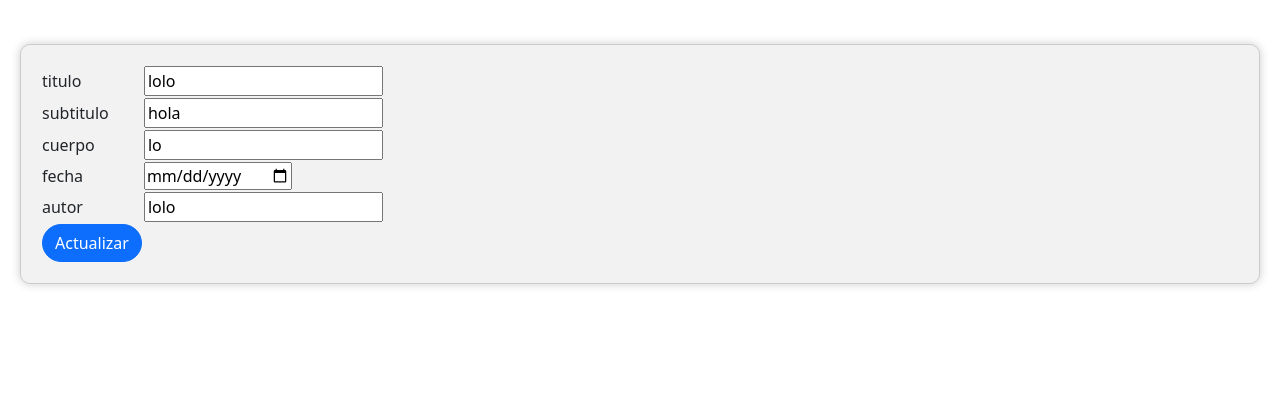
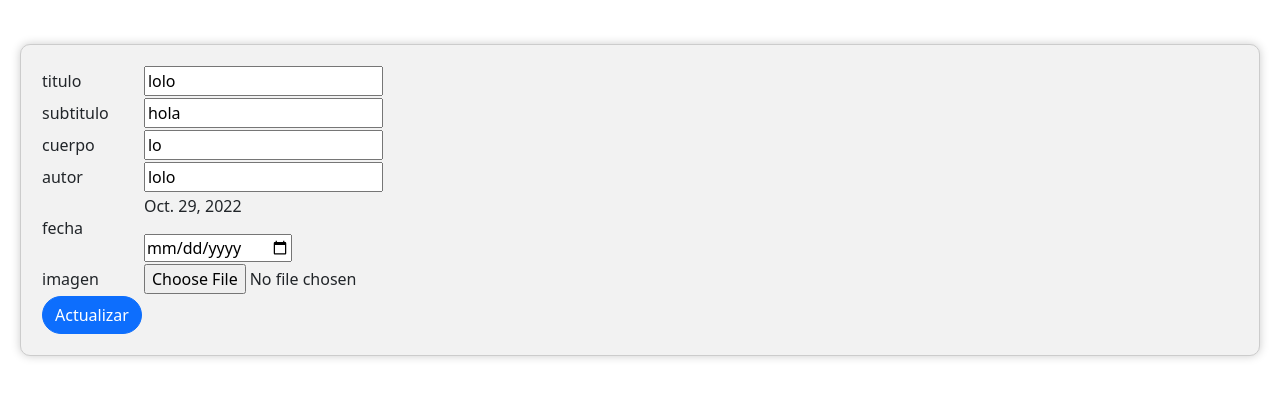
Before and after one commit to SabaM10/Blogproyectofinal, a Django app: page /AppProyectoFinal/update_blogs/16 in a window 1280 px wide. Shown: the part 56-454 px from the top of the page. Run offline with Django 4.2, Linux system fonts and the light colour scheme; data comes from the database, SQL or seed files in the repository; both versions use the stored data as it was after the commit; some libraries are stand-ins or nearby versions.

Commit message:
error en actualizacion de blogs

```diff
--- a/AppProyectoFinal/static/css/myestilo.css
+++ b/AppProyectoFinal/static/css/myestilo.css
@@ -6,6 +6,13 @@
     border: 1px solid #ccc;
     box-shadow: 0 0 10px #ccc;
     margin-top: 100px;
+}
+.test{
+    background-color: #030354;
+    display: flex;
+    justify-content: center;
+    align-items: center;
+    padding: 20px;
 }
 
 .contenidoEstudiantes{
@@ -31,5 +38,4 @@
 }
 
 
-
 /*soy un comentario*/
--- a/AppProyectoFinal/templates/BlogCRUD/update_blogs.html
+++ b/AppProyectoFinal/templates/BlogCRUD/update_blogs.html
@@ -18,15 +18,19 @@
             <td><input type="text" name="cuerpo" value="{{blog.cuerpo}}"></td>
         </tr>
         <tr>
-            <td>fecha</td>
-            <td><input type="date" name="fecha" value="{{blog.fecha}}"></td>
-        </tr>
-        <tr>
             <td>autor</td>
             <td><input type="text" name="autor" value="{{blog.autor}}"></td>
         </tr>
         <tr>
-            <td><button type="submit" class="btn btn-primary btndj">Actualizar</button></td>
+            <td>fecha</td>
+
+            <td><p>{{blog.fecha}}</p><input type="date" name="fecha" value="{{blog.fecha}}"></td>
+        </tr>
+        <tr>
+            <td>imagen</td>
+            <td><input type="file" name="imagen" value="{{blog.imagen}}"></td>
+        <tr>
+            <td><input type="submit" class="btn btn-primary btndj" value="Actualizar"></td>
         </tr>
     </table>
 </form>
--- a/AppProyectoFinal/templates/index.html
+++ b/AppProyectoFinal/templates/index.html
@@ -35,7 +35,12 @@
 
                 </li> <li class="nav-item">
                     <a class="nav-link active" aria-current="page" href="/AppProyectoFinal/Logout">Cerrar Sesion</a>
+                </li>
+                <li> <li class="nav-item">
                     <a class="nav-link active" aria-current="page" href="/AppProyectoFinal/EditarPerfil">Editar Perfil</a>
+                </li>
+                <li>
+                    <p class="test">Bienvenido! {{user.username}}</p>
                 </li>
                     {% endif %}
                     </li>
--- a/AppProyectoFinal/views.py
+++ b/AppProyectoFinal/views.py
@@ -15,16 +15,6 @@ from django.contrib.auth.mixins import LoginRequiredMixin
 from django.contrib.auth.decorators import login_required
 
 # Create your views here.
-@login_required
-def index(request):
-    return render(request, 'index.html')
-@login_required
-def about(request):
-    return render(request, 'about.html')
-@login_required
-def pages(request):
-    return render(request, 'pages.html')
-
 def login_request(request):
 
     if request.method == 'POST':
@@ -60,6 +50,17 @@ def register(request):
         form = UserRegisterForm()
 
     return render(request, 'registro.html', {"form": form})
+
+
+@login_required
+def index(request):
+    return render(request, 'index.html')
+@login_required
+def about(request):
+    return render(request, 'about.html')
+@login_required
+def pages(request):
+    return render(request, 'pages.html')
 
 @login_required
 def editarPerfil(request):
@@ -98,12 +99,14 @@ def update_blogs(request, blog_id):
             blog.subtitulo = request.POST['subtitulo']
             blog.cuerpo = request.POST['cuerpo']
             blog.autor = request.POST['autor']
-            blog.fecha = request.POST['fecha']
+            #blog.fecha = request.POST['fecha']
             #blog.imagen = request.POST['imagen']
             blog.save()
             read_blogs()
             blogs = Blog.objects.all()
             return render(request, 'BlogCRUD/read_blogs.html', {'blogs': blogs})
+    else:
+        formulario = form_blog(initial = {'titulo': blog.titulo, 'subtitulo': blog.subtitulo, 'cuerpo': blog.cuerpo, 'autor': blog.autor, 'fecha': blog.fecha, 'imagen': blog.imagen})
     return render(request, 'BlogCRUD/update_blogs.html', {'blog': blog})
 
 def read_blogs(request = None):
```
Also changed, not shown: db.sqlite3.
